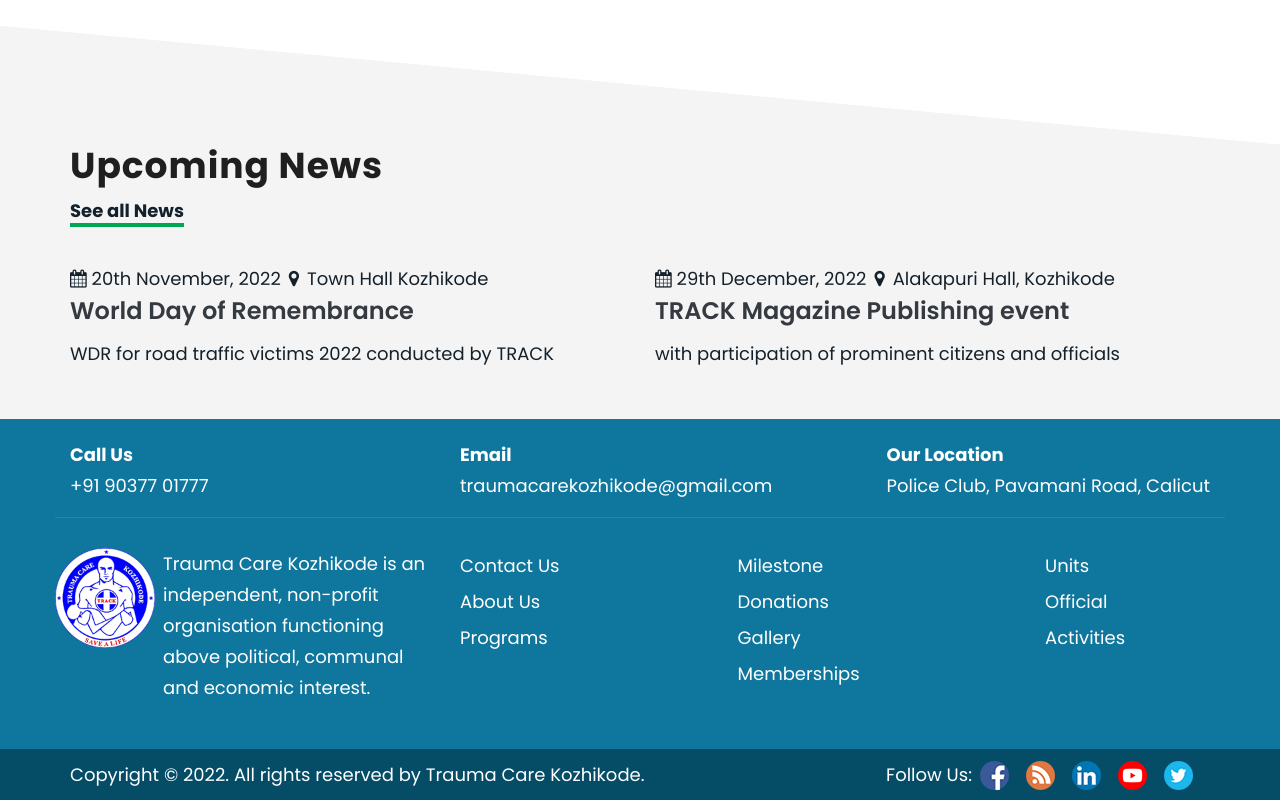
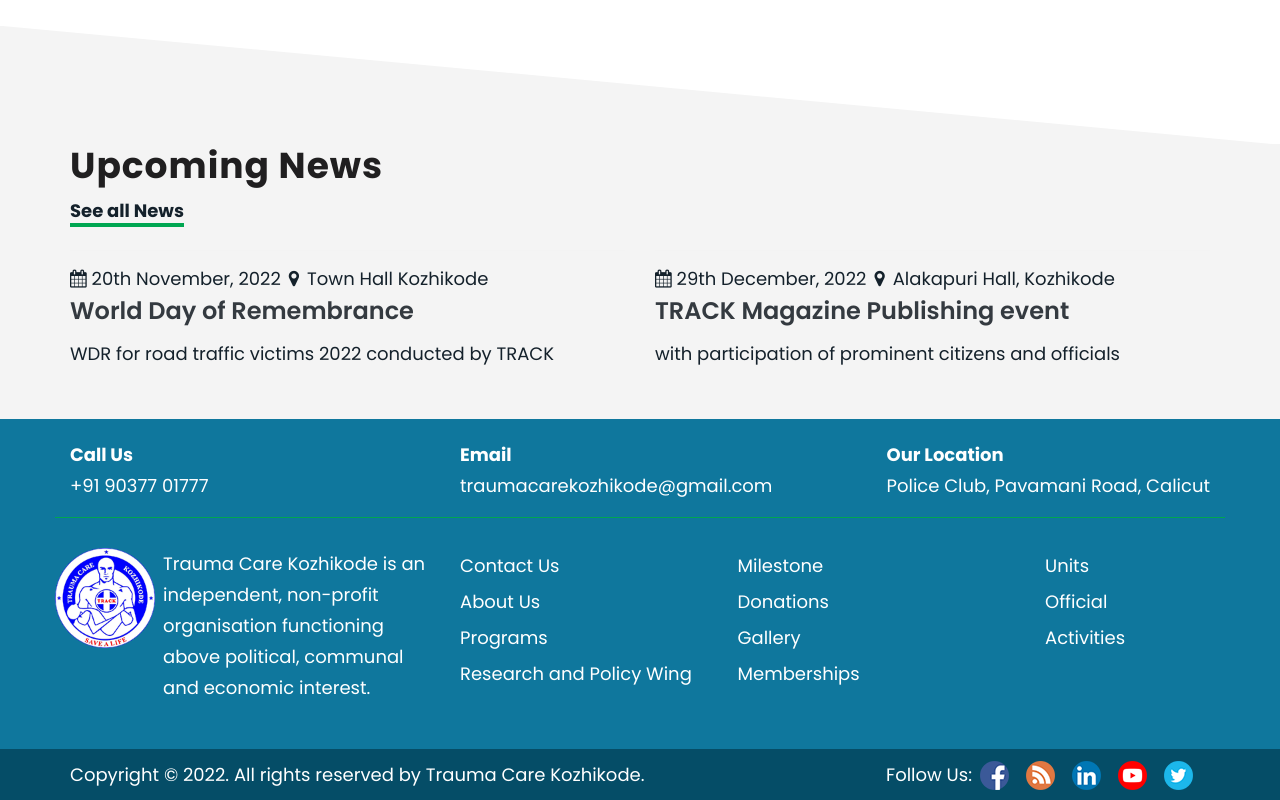
Before and after one commit to silujnr/truma, a React (Create React App) app: page / in a window 1280 px wide. Shown: the part 3130-3930 px from the top of the page. Built offline with nearby package versions, Linux system fonts and the light colour scheme.

Commit message:
Update FooterOne.js

```diff
--- a/src/components/Footers/FooterOne/FooterOne.js
+++ b/src/components/Footers/FooterOne/FooterOne.js
@@ -44,11 +44,12 @@
                         {/* <!-- Navigation Menu Start --> */}
                         <aside className="widget">
 
-                            <div className="d-flex">
+                         <div className="d-flex">
                             <ul className="w-50">
                             <li><Link to="/contact">Contact Us</Link></li>
                                 <li><Link to="/official">About Us</Link></li>
                                 <li><Link to="/programs">Programs</Link></li>
+                                <li><Link to="/researchpolicy">Research and Policy Wing</Link></li>
 
                             </ul>
                             <ul className="w-50">
```
